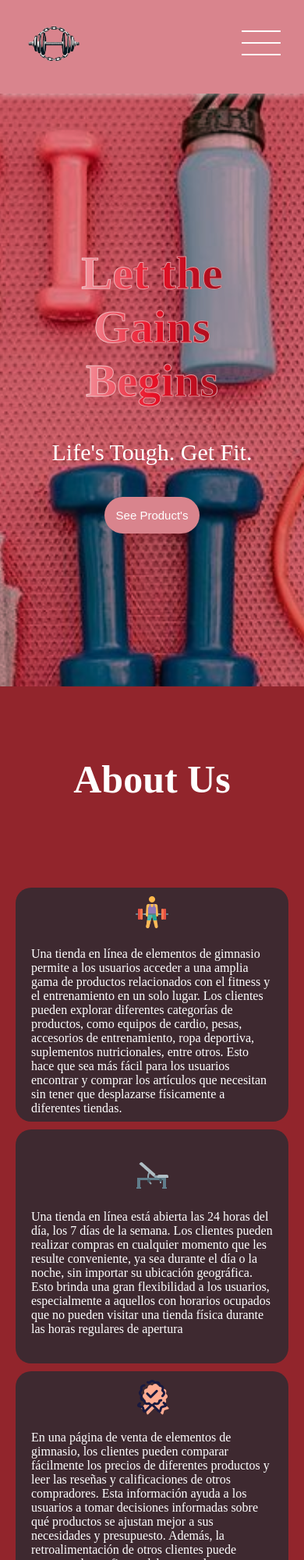
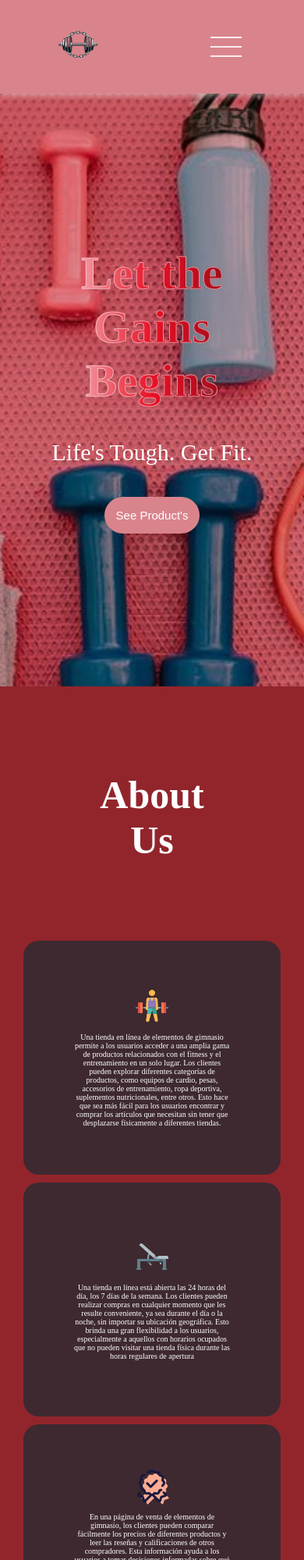
Before and after one commit to mai1209/webNucba, a plain HTML site: page index.html in a window 390 px wide. Shown: the top 2000 px of the page at 78% size. Drawn offline with Linux system fonts and the light colour scheme; a script that the page names is missing.

Commit message:
arreglos responsive

```diff
--- a/index.html
+++ b/index.html
@@ -37,7 +37,7 @@
         <div class="About__benefits">
             <div class="benefits__1">
                 <img src="img/icons8-peso-muerto-48.png" alt="imagen 1">
-                <p>Una tienda en línea de elementos de gimnasio permite a los usuarios acceder a una amplia gama de
+                <p class="About__text">Una tienda en línea de elementos de gimnasio permite a los usuarios acceder a una amplia gama de
                     productos relacionados con el fitness y el entrenamiento en un solo lugar. Los clientes pueden
                     explorar diferentes categorías de productos, como equipos de cardio, pesas, accesorios de
                     entrenamiento, ropa deportiva, suplementos nutricionales, entre otros. Esto hace que sea más fácil
@@ -46,7 +46,7 @@
             </div>
             <div class="benefits__2">
                 <img src="img/icons8-gym-bench-48.png" alt="imagen 2">
-                <p> Una tienda en línea está abierta las 24 horas del día, los 7 días de la semana. Los clientes pueden
+                <p class="About__text"> Una tienda en línea está abierta las 24 horas del día, los 7 días de la semana. Los clientes pueden
                     realizar compras en cualquier momento que les resulte conveniente, ya sea durante el día o la noche,
                     sin importar su ubicación geográfica. Esto brinda una gran flexibilidad a los usuarios,
                     especialmente a aquellos con horarios ocupados que no pueden visitar una tienda física durante las
@@ -54,7 +54,7 @@
             </div>
             <div class="benefits__3">
                 <img src="img/icons8-calidad-48.png" alt="imagen 3">
-                <p>En una página de venta de elementos de gimnasio, los clientes pueden comparar fácilmente los precios
+                <p class="About__text">En una página de venta de elementos de gimnasio, los clientes pueden comparar fácilmente los precios
                     de diferentes productos y leer las reseñas y calificaciones de otros compradores. Esta información
                     ayuda a los usuarios a tomar decisiones informadas sobre qué productos se ajustan mejor a sus
                     necesidades y presupuesto. Además, la retroalimentación de otros clientes puede aumentar la
--- a/style.css
+++ b/style.css
@@ -101,6 +101,27 @@
   display: none;
 }
 
+@media (max-width: 900px) {
+  .header__logo {
+    padding: 10px;
+    height: 60px;
+    width: 60px;
+  }
+
+  .header__nav {
+    padding: 5px;
+    justify-content: space-around;
+    align-items: center;
+  }
+
+  .nav__logo {
+    width: 60px;
+    height: 60px;
+
+  }
+
+}
+
 /*estilos About Us*/
 
 .About {
@@ -142,15 +163,42 @@ input {
   display: none;
 }
 
-@media (max-width: 500px) {
+@media (max-width: 900px) {
   .About {
     background-color: #92252c;
     height: fit-content;
-    padding-bottom: 40px;
+    padding: 20px;
+
   }
 
   .About__benefits {
     flex-direction: column;
+    padding: 10px;
+    justify-content: center;
+    align-items: center;
+
+  }
+
+  .benefits__1,
+  .benefits__2,
+  .benefits__3 {
+    display: flex;
+    flex-direction: column;
+    align-items: center;
+    justify-content: center;
+    gap: 10px;
+    padding: 10px;
+    background-color: #222c32be;
+    border-radius: 20px;
+    height: 300px;
+    width: 100%;
+
+
+    text-align: center;
+  }
+  .About__text{
+    width: 200px;
+    font-size: 10px;
   }
 
   .About__title,
@@ -331,26 +379,34 @@ span {
   padding: 30px;
 }
 
-@media (max-width: 500px) {
+@media (max-width: 900px) {
   .Find__info {
     display: flex;
     flex-direction: column;
+    justify-content: center;
     align-items: center;
-    justify-content: space-around;
     gap: 50px;
-    padding: 30px;
+    padding: 0px;
     max-width: 1500px;
     margin: auto;
+
   }
 
-  .map {
-    width: 300px;
+  .info{
+
+    font-size: 15px;
   }
+
+  .info img{
+    height: 30px;
+    width: 30px;
+  }
+
+
 
   .footer__link {
     display: flex;
-    justify-content: flex-end;
-    width: 100%;
+    justify-content:flex-start;
     gap: 20px;
     padding: 0;
   }
@@ -365,16 +421,12 @@ span {
     background-color: #720a14;
     display: flex;
     padding: 10px;
-    justify-content: space-between;
+    justify-content:space-around;
     align-items: center;
-    width: 100%;
-    gap: 30px;
+
   }
 
-  .nav__logo {
-    width: 78px;
-    height: 78px;
-  }
+
 
   .card {
     gap: 10px;
```
